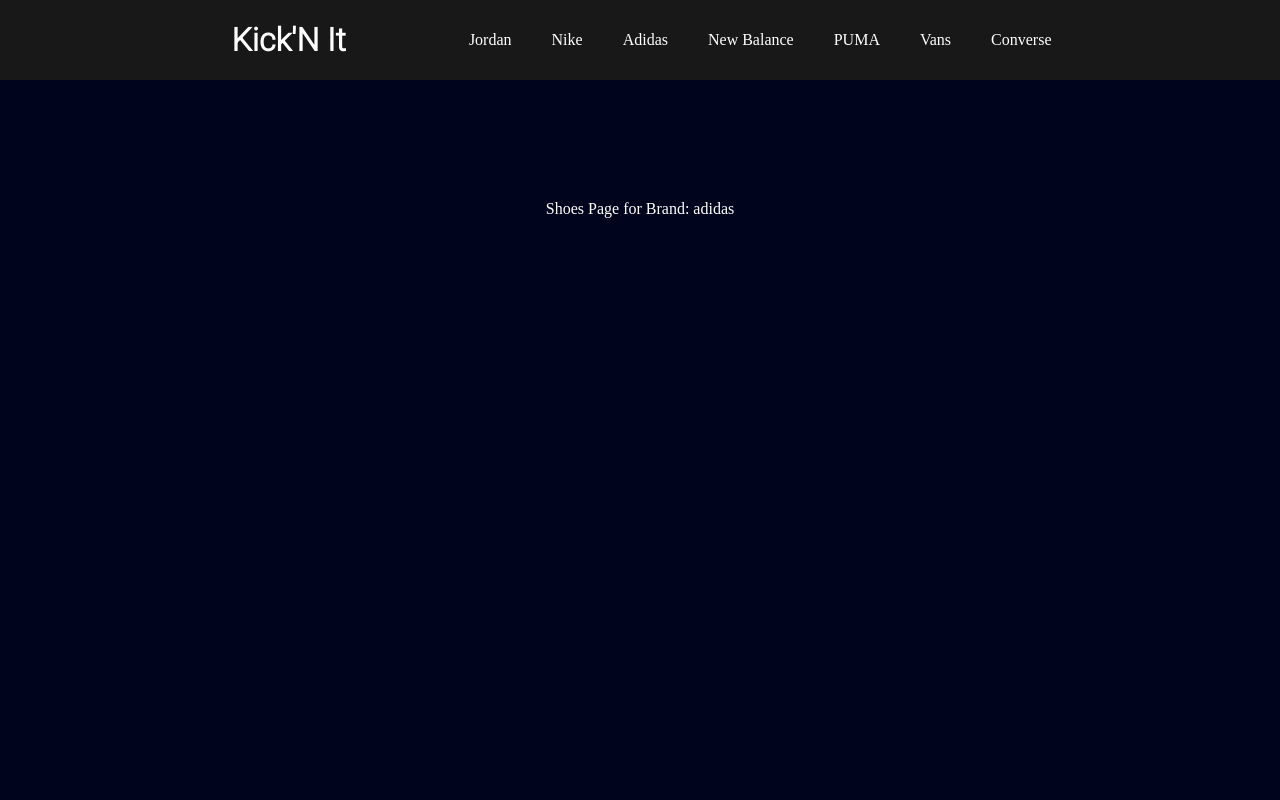
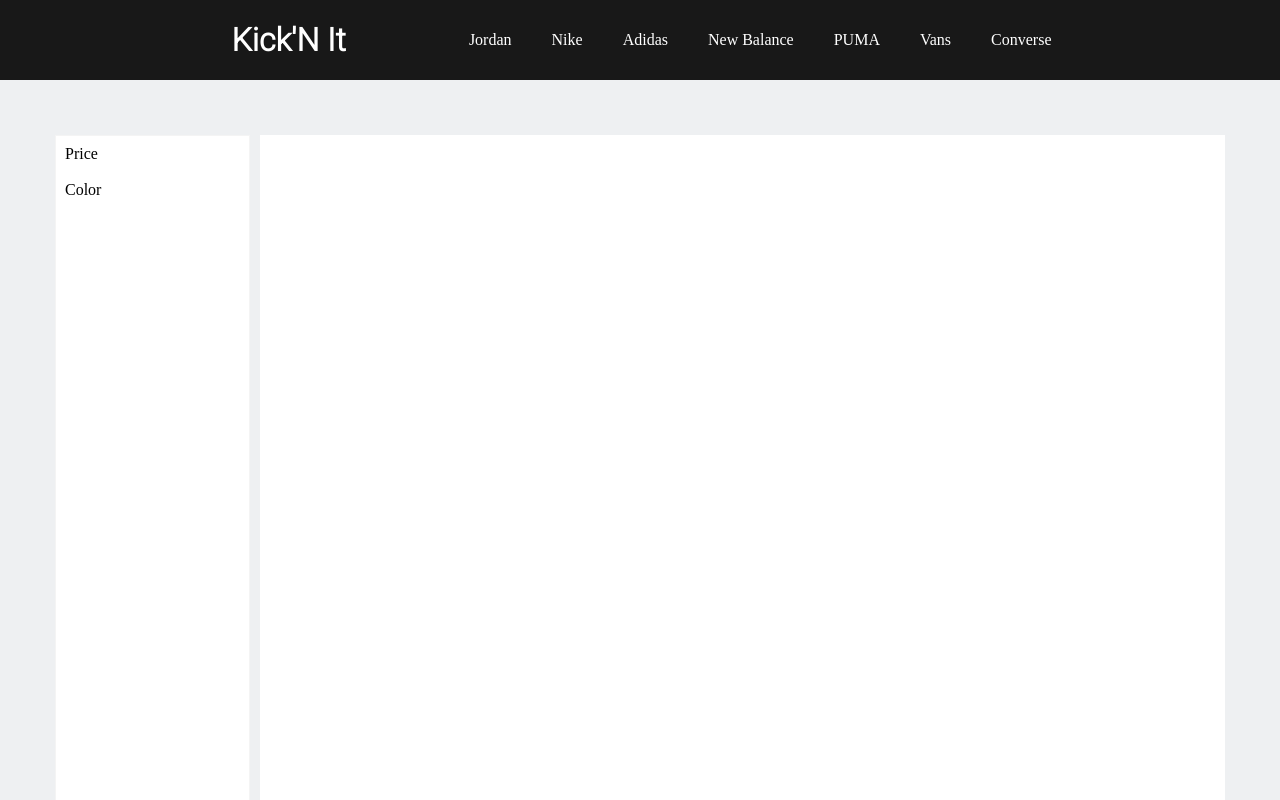
Before and after one commit to joesanthosh24/kick-n-it, a React (Vite) app: page /shoes/adidas in a window 1280 px wide. Shown: the top 800 px of the page. Built offline with nearby package versions, Linux system fonts and the light colour scheme.

Commit message:
Added filter component and divided page into filters and products section

```diff
--- /dev/null
+++ b/src/components/filter/filter.component.tsx
@@ -0,0 +1,17 @@
+import { FilterContainer, FilterName } from "./filter.styles";
+
+interface FilterComponentProps {
+  filterType: 'checkbox' | 'slider';
+  filterName?: string;
+}
+
+const Filter = (filterProps: FilterComponentProps) => {
+  const { filterName } = filterProps;
+  return (
+    <FilterContainer>
+      <FilterName>{filterName}</FilterName>
+    </FilterContainer>
+  )
+};
+
+export default Filter;
--- /dev/null
+++ b/src/components/filter/filter.styles.ts
@@ -0,0 +1,14 @@
+import { styled } from "styled-components";
+
+export const FilterContainer = styled.div`
+  background-color: #fff;
+  text-align: left;
+  padding: 9px;
+  display: flex;
+  flex-direction: column;
+`;
+
+export const FilterName = styled.p`
+  background-color: transparent;
+  color: #000;
+`;
--- a/src/pages/shoes/shoes-page.component.tsx
+++ b/src/pages/shoes/shoes-page.component.tsx
@@ -1,11 +1,23 @@
-import { useParams } from 'react-router-dom';
+import { useParams } from "react-router-dom";
 
-import { ShoesPageContainer } from "./shoes-page.styles";
+import {
+  Filters,
+  ProductsContainer,
+  ShoesPageContainer,
+} from "./shoes-page.styles";
+
+import Filter from "../../components/filter/filter.component";
 
 const ShoesPage = () => {
-  const { shoeBrand } = useParams();
-
-  return <ShoesPageContainer>Shoes Page for Brand: {shoeBrand}</ShoesPageContainer>;
+  return (
+    <ShoesPageContainer>
+      <Filters>
+        <Filter filterName="Price" filterType="slider" />
+        <Filter filterName="Color" />
+      </Filters>
+      <ProductsContainer></ProductsContainer>
+    </ShoesPageContainer>
+  );
 };
 
 export default ShoesPage;
--- a/src/pages/shoes/shoes-page.styles.ts
+++ b/src/pages/shoes/shoes-page.styles.ts
@@ -1,8 +1,22 @@
 import { styled } from "styled-components";
 
 export const ShoesPageContainer = styled.div`
-  background-color: #00051d;
+  background-color: #eef0f2;
   height: 100vh;
-  padding-top: 200px;
-  color: #fff;
+  color: #000;
+  padding: 135px 55px 55px 55px;
+  display: flex;
 `;
+
+export const Filters = styled.div`
+  flex: 1;
+  border: 1px solid #f4f4f4;
+  background-color: #fff;
+  margin-right: 5px;
+`;
+
+export const ProductsContainer = styled.div`
+  flex: 5;
+  background-color: #fff;
+  margin-left: 5px;
+`;
```
